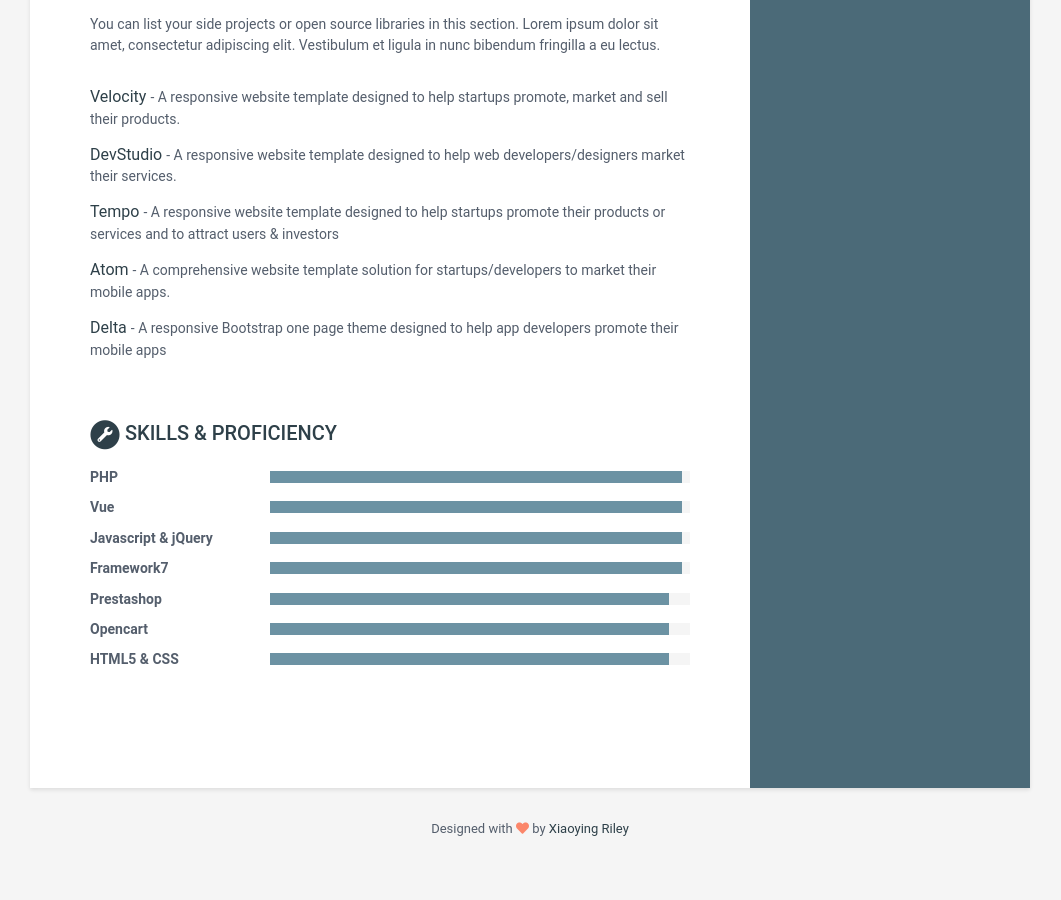
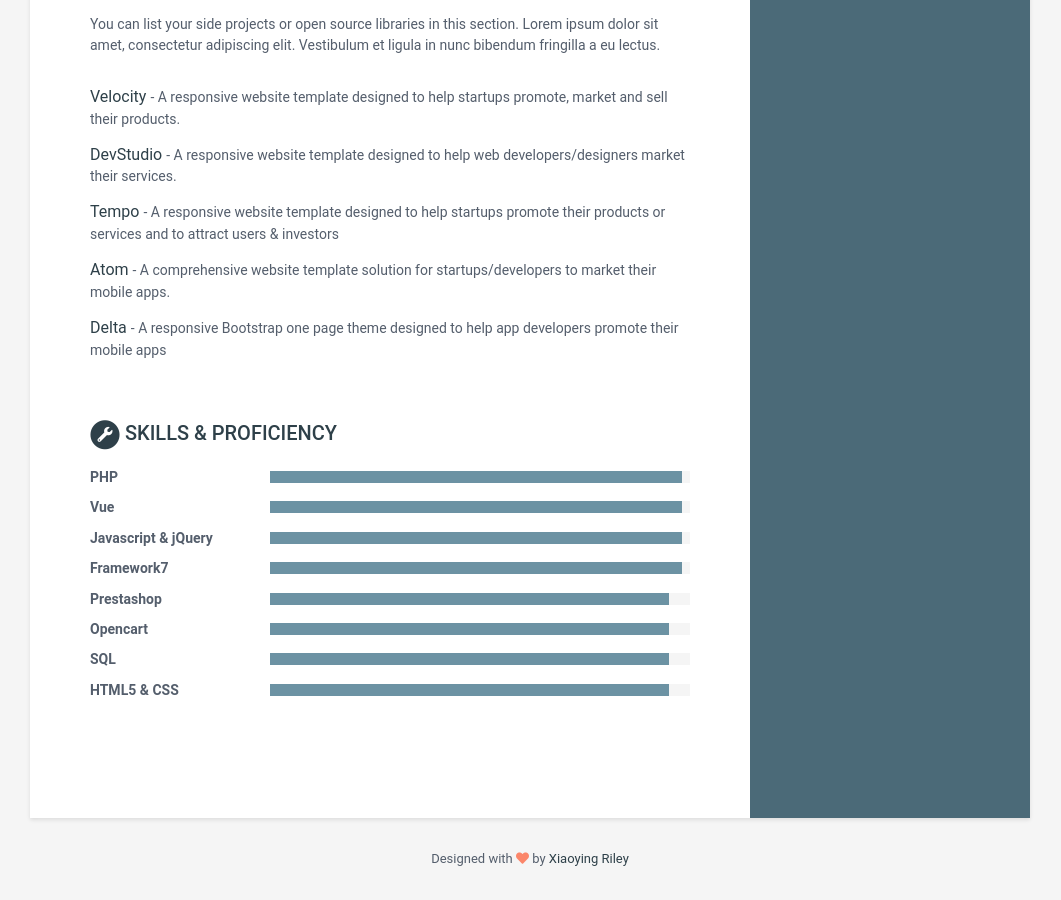
Before and after one commit to codeeshop-oc/codeeshop-oc.github.io, a Jekyll site: the page built from index.html, in a window 1280 px wide and 900 px high, scrolled down 978 px. Shown: the whole window, without its empty margins (110-1171 px from the left). Built offline with Jekyll 4.4.1, drawn with Linux system fonts in a browser that asks for light colours; before the commit the page ends 1848 px from its top, so only the background shows below that.

Commit message:
Update data.yml

```diff
--- a/_data/data.yml
+++ b/_data/data.yml
@@ -152,6 +152,9 @@ skills:
       - name: Opencart
         level: 95%
 
+      - name: SQL
+        level: 95%
+
       - name: HTML5 & CSS
         level: 95%
 
```
